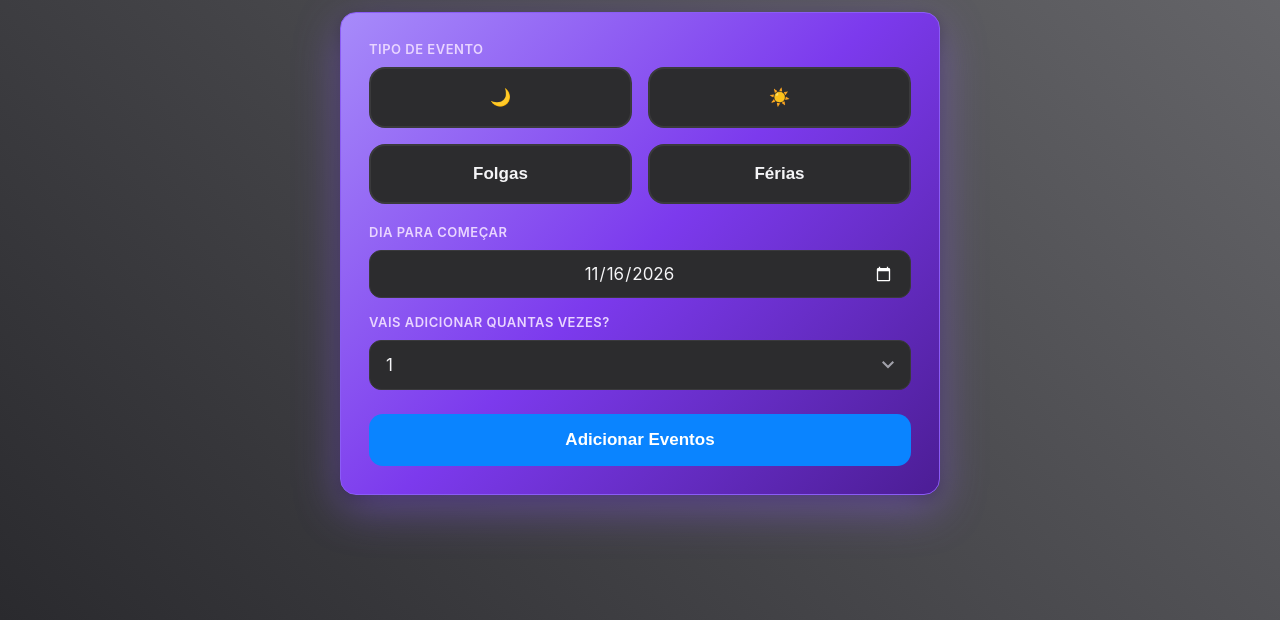
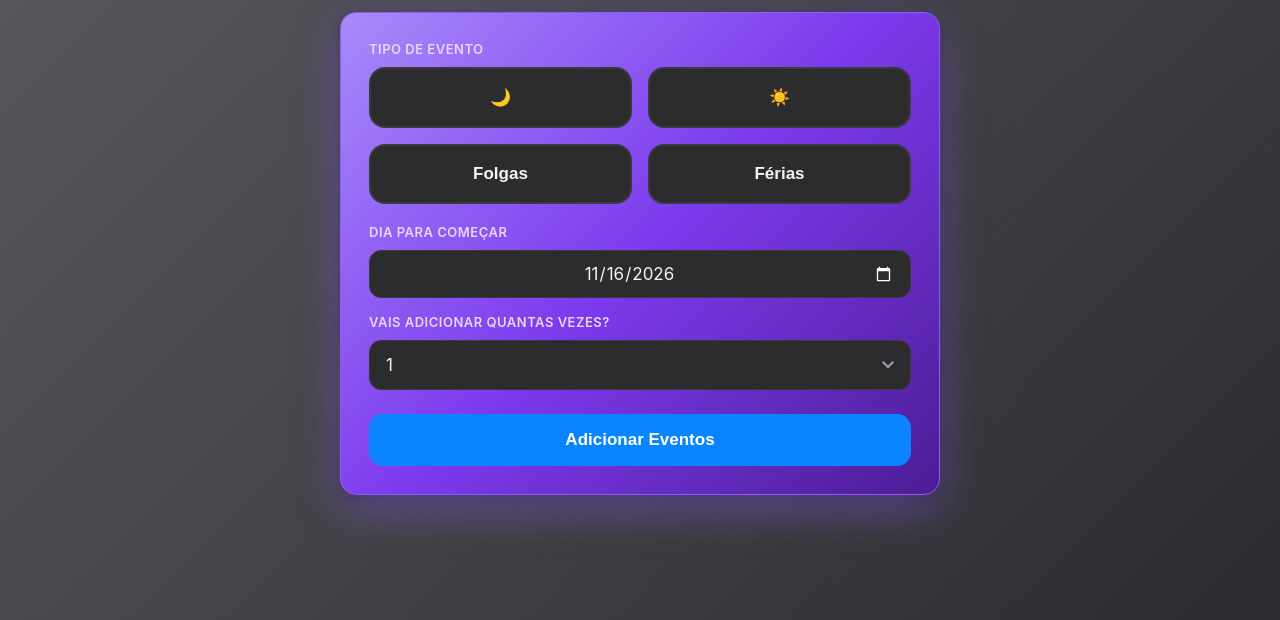
Before and after one commit to new0pec/Eventos, a plain HTML site: page index.html in a window 1280 px wide. Shown: the part 180-800 px from the top of the page. Drawn offline with Linux system fonts and the light colour scheme.

Commit message:
Aplica viewport-fit e gradiente no html

```diff
--- a/index.html
+++ b/index.html
@@ -2,10 +2,10 @@
 <html lang="pt">
 <head>
 <meta charset="UTF-8">
-<meta name="viewport" content="width=device-width, initial-scale=1.0, viewport-fit=cover">
+<meta name="viewport" content="width=device-width, initial-scale=1, viewport-fit=cover">
 <meta name="apple-mobile-web-app-capable" content="yes">
 <meta name="apple-mobile-web-app-status-bar-style" content="black-translucent">
-<meta name="theme-color" content="#6a6a6e">
+<meta name="theme-color" content="#5a5a60">
 <meta name="color-scheme" content="dark">
 <title>Eventos</title>
 <style>
@@ -22,22 +22,23 @@
   }
   * { box-sizing: border-box; margin: 0; padding: 0; }
   html {
-    background: linear-gradient(225deg, #6a6a6e 0%, #4a4a4e 50%, #2a2a2e 100%) fixed;
     min-height: 100%;
-    min-height: 100dvh;
+    background: linear-gradient(135deg, #5a5a60, #2c2c30);
   }
   body {
     font-family: -apple-system, BlinkMacSystemFont, "SF Pro Text", sans-serif;
-    background: linear-gradient(225deg, #6a6a6e 0%, #4a4a4e 50%, #2a2a2e 100%) fixed;
+    margin: 0;
+    min-height: 100dvh;
+    background: transparent;
     color: var(--text);
-    min-height: 100vh;
-    min-height: 100dvh;
-    padding: env(safe-area-inset-top) 16px env(safe-area-inset-bottom);
+    padding-top: env(safe-area-inset-top);
+    padding-bottom: env(safe-area-inset-bottom);
+    padding-left: 16px;
+    padding-right: 16px;
     transition: filter 0.2s ease;
     display: flex;
     align-items: center;
     justify-content: center;
-    margin: 0;
   }
   body.blurred {
     filter: blur(8px) brightness(0.65);
```
